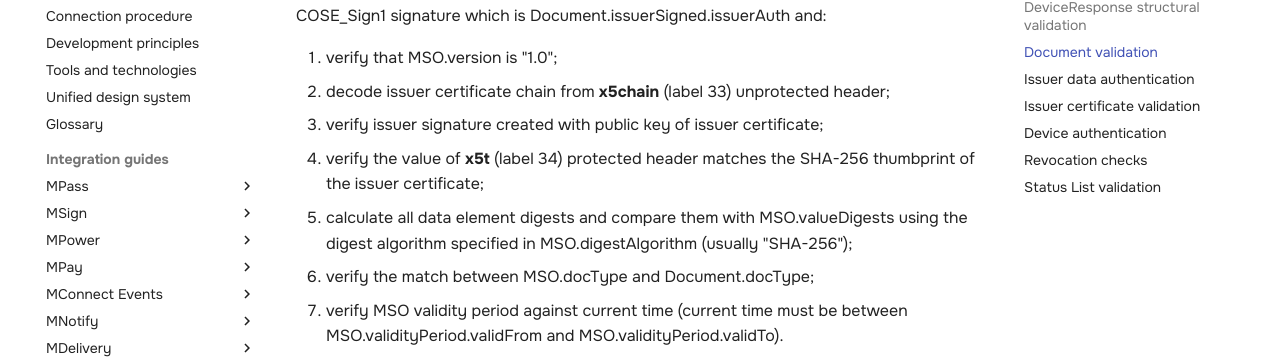
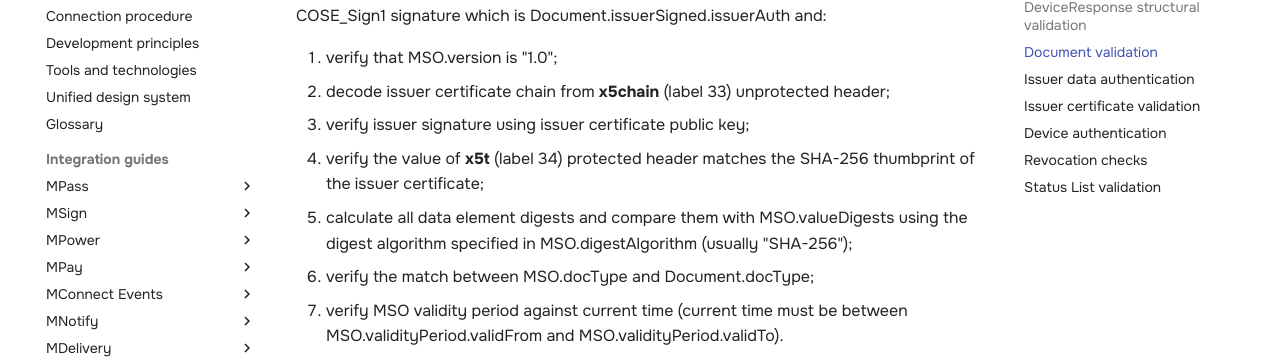
Before and after one commit to egov-moldova/egov4dev, an MkDocs documentation site: the page built from docs/guides/evo-wallet/validation.md, in a window 1280 px wide and 900 px high, scrolled down 1154 px. Shown: the part 146-505 px from the top of the window. Built offline with MkDocs 1.6.1 and Material for MkDocs 9.7.7, drawn with Linux system fonts in a browser that asks for light colours.

Commit message:
Update validation.md

```diff
--- a/docs/guides/evo-wallet/validation.md
+++ b/docs/guides/evo-wallet/validation.md
@@ -33,7 +33,7 @@
 
 1. verify that MSO.version is "1.0";
 2. decode issuer certificate chain from **x5chain** (label 33) unprotected header;
-3. verify issuer signature created with public key of issuer certificate;
+3. verify issuer signature using issuer certificate public key;
 4. verify the value of **x5t** (label 34) protected header matches the SHA-256 thumbprint of the issuer certificate;
 5. calculate all data element digests and compare them with MSO.valueDigests using the digest algorithm specified in MSO.digestAlgorithm (usually "SHA-256");
 6. verify the match between MSO.docType and Document.docType;
```
